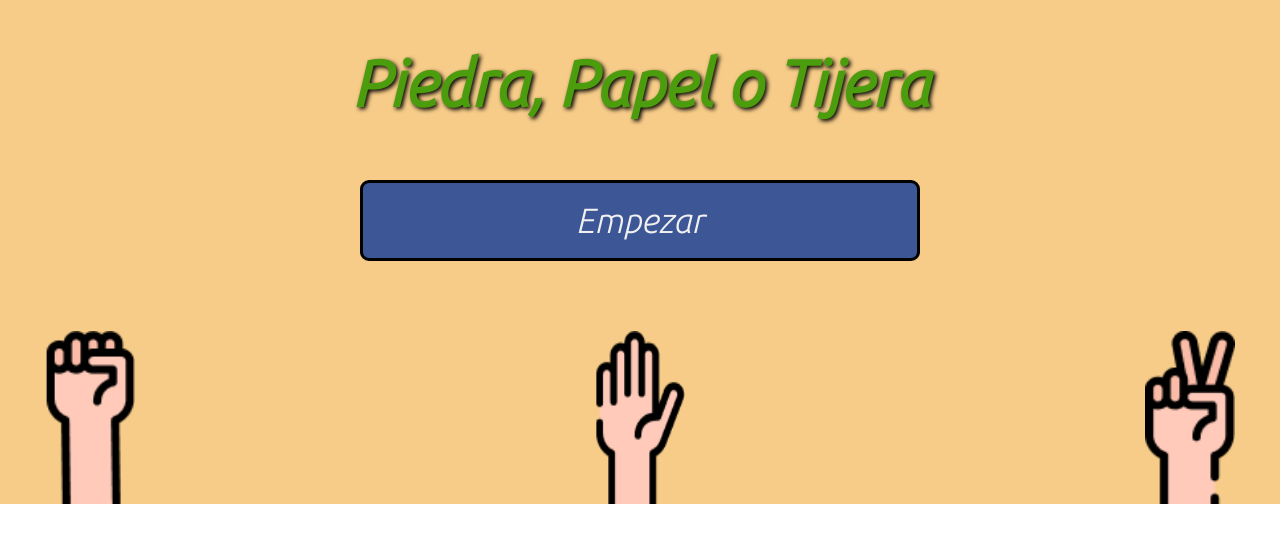
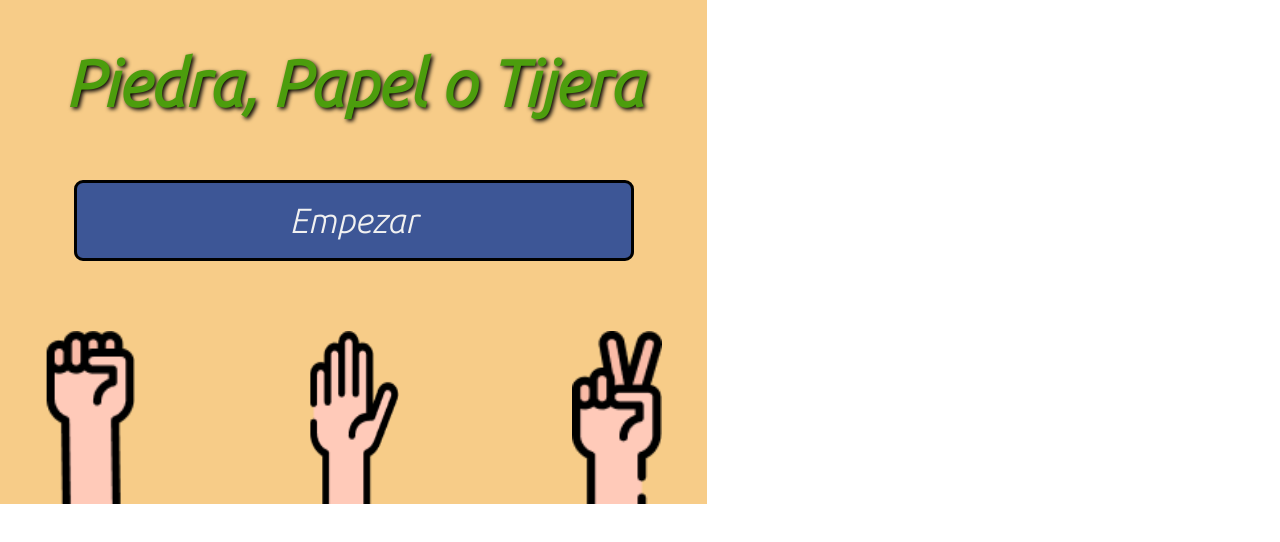
Before and after one commit to andycontreras/desafiom5, a website built with Parcel: page src/index.html in a window 1280 px wide. Built offline with nearby package versions, Linux system fonts and the light colour scheme.

Commit message:
mejorando

```diff
--- a/src/index.css
+++ b/src/index.css
@@ -10,4 +10,5 @@
 .root {
 	background-color: #f1aa3898;
 	height: fit-content;
+	width: fit-content;
 }
--- a/src/pages/home/index.ts
+++ b/src/pages/home/index.ts
@@ -4,8 +4,6 @@ export function initHome(params) {
 
 	style.innerHTML = `
   .home-container{
-    height: 100%;
-    width: 100%;
     display:flex;
     flex-direction: column;
     padding: 25px 15px 0;
--- a/src/pages/instructions/index.ts
+++ b/src/pages/instructions/index.ts
@@ -4,8 +4,6 @@ export function initInstructions(params) {
 
 	style.innerHTML = `
   .instructions-container{
-    height: 100%;
-    width: 100%;
     display:flex;
     flex-direction: column;
     padding: 25px 15px 0;
```
